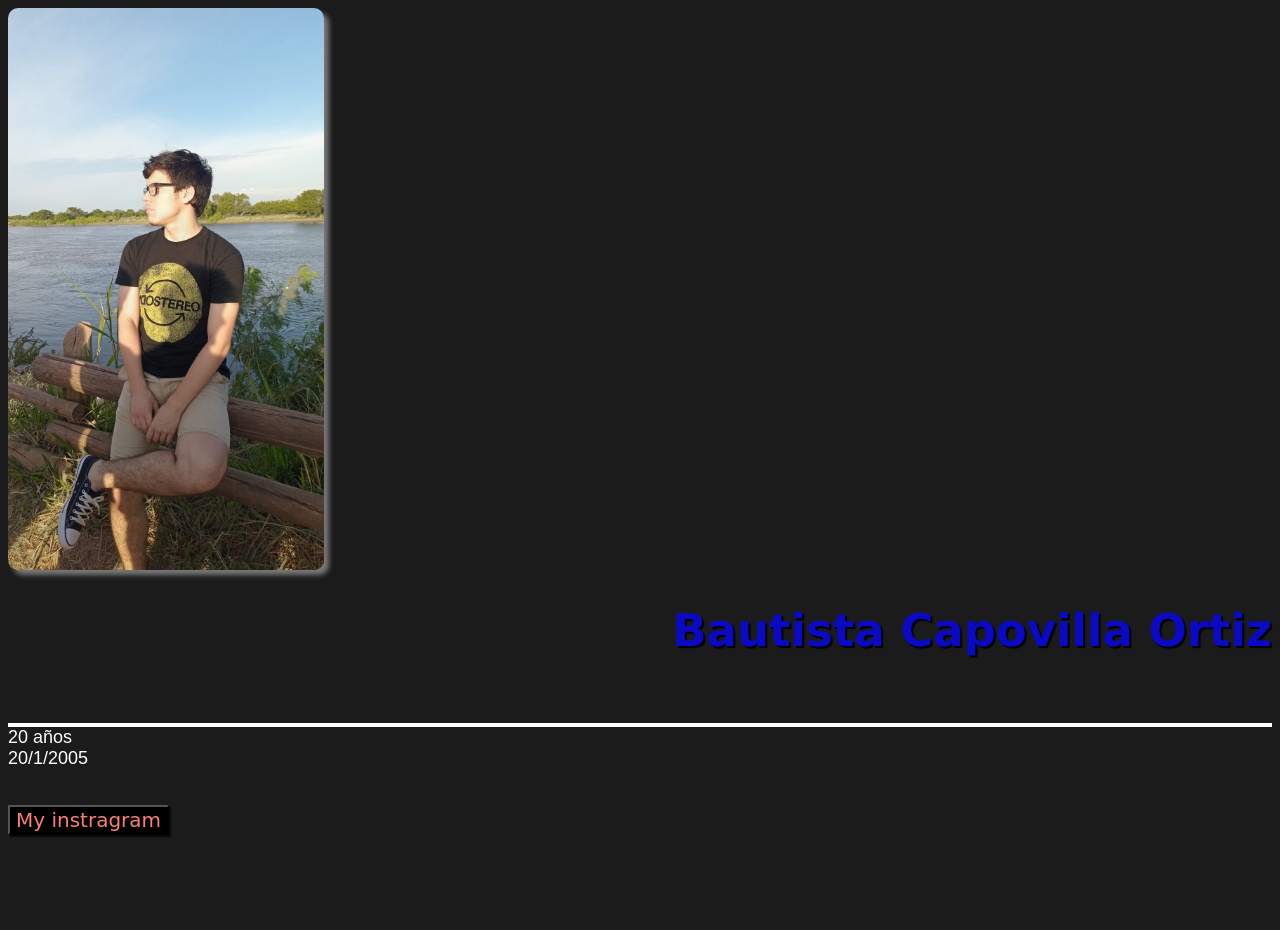
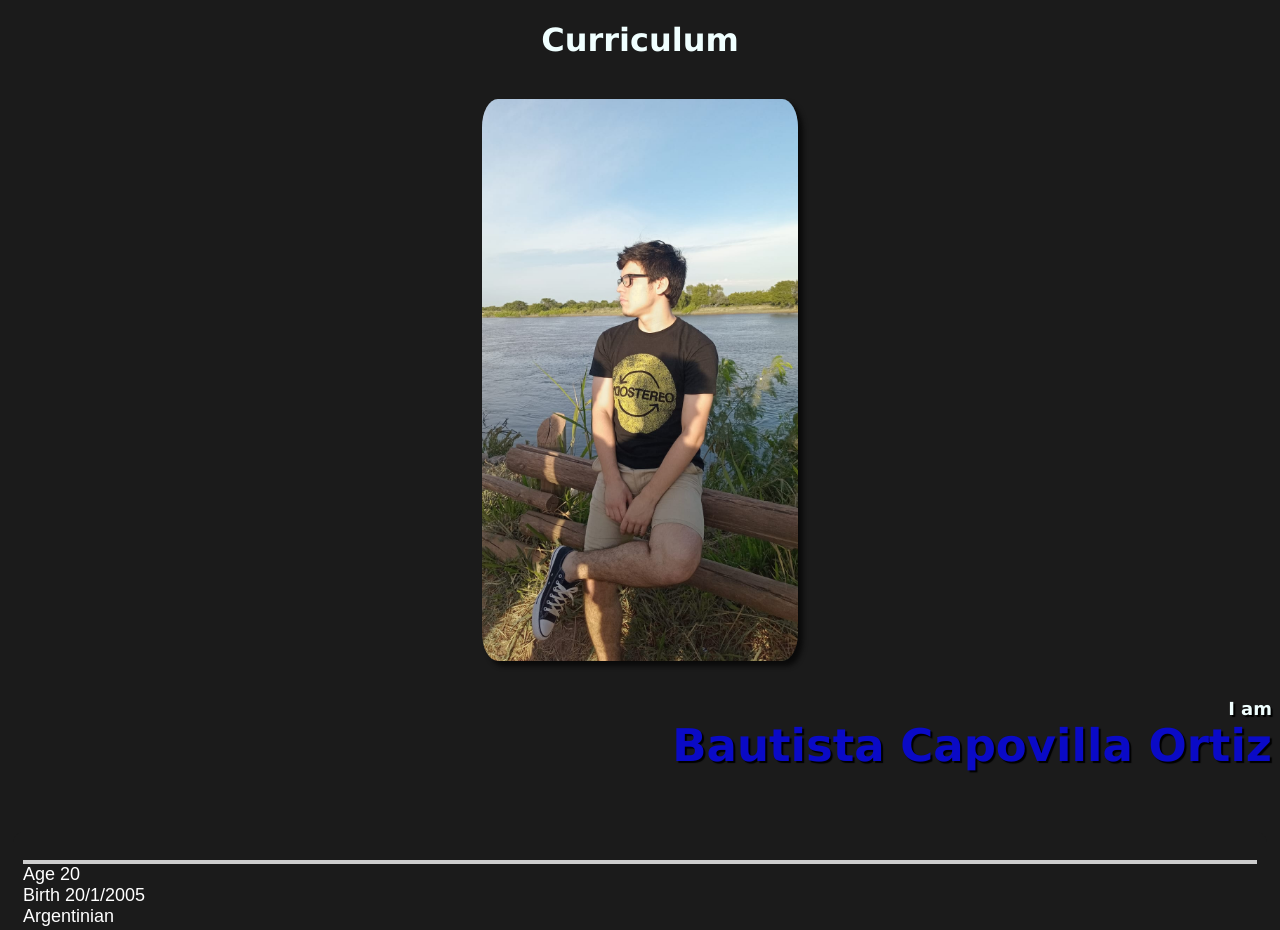
Before and after one commit to BautiC-9/hello-word, a plain HTML site: page index.html in a window 1280 px wide. Shown: the top 930 px of the page. Before the commit the page ends 843 px from the top, so only its background shows below. Drawn offline with Linux system fonts and the light colour scheme.

Commit message:
creada la pagina de carpinchos para  poner videos y modificado la pagina dle curriculum

```diff
--- a/estilos.css
+++ b/estilos.css
@@ -11,17 +11,22 @@ body {
     font-family: Arial, sans-serif;
     background-color: #1b1b1b;
 }
-
 h1 {
+    font-family: 'Lucida Sans', 'Lucida Sans Regular', 'Lucida Grande', 'Lucida Sans Unicode', Geneva, Verdana, sans-serif;
+    color:azure;
+    text-align: center;
+    display: flex;
+    justify-content: center;
+}
+h2 {
     color: rgb(10, 10, 198);
     text-align: right;
     font-family: 'Lucida Sans', 'Lucida Sans Regular', 'Lucida Grande', 'Lucida Sans Unicode', Geneva, Verdana, sans-serif;
     font-size: 45px;
-
     text-shadow: 2px 2px 1px #000000
 }
 p {
-    border-top: 4px solid #ffffff;
+    border-top: 4px solid #cdcdcd;
     font-size: 18px;
     color: rgb(255, 255, 255);
 
@@ -29,6 +34,25 @@ p {
 img {
     width: 25%;
     height: 25%;
+    border-radius: 5%;
+    box-shadow: 5px 5px 5px #0a0a0a;
+    display: block;
+    margin: 0 auto;
+    align-content: center;
+}
+article {
+    background-color: #1b1b1b;
+    color: #ffffff;
+    padding: 10px;
+    margin: 5px;
     border-radius: 10px;
-    box-shadow: 5px 5px 5px #787878;
+
 }
+#iam {
+    color: azure;
+    border-radius: 5%;
+    text-shadow: 2px 2px 1px #000000;
+    font-family: 'Lucida Sans', 'Lucida Sans Regular', 'Lucida Grande', 'Lucida Sans Unicode', Geneva, Verdana, sans-serif;
+    font-size: 18px;
+    margin: 0 auto;
+}
--- a/index.html
+++ b/index.html
@@ -7,13 +7,14 @@
     <link rel="stylesheet" href="estilos.css">
 </head>
 <body>
+    <h1>Curriculum</h1><br>
     <img src="44de192d-f73f-4134-9414-1bbea4275645.jpg" alt="Foto de Bautista Capovilla"/>
-<h1>
-    Bautista Capovilla Ortiz
-</h1><br><article><p>
-       20 años<br>
-       20/1/2005<br>
-       </p>
+<h2>
+    <div id="iam">I am</div> Bautista Capovilla Ortiz
+</h2><br><article><p>
+       Age 20<br>
+       Birth 20/1/2005<br>
+       Argentinian</p>
 <br></article>
 
 <button class="boton" onclick="link()">My instragram</button>
```
Also changed, not shown: carpinchitos.html (+1 -1 lines), funcion.js (line endings or trailing spaces).
